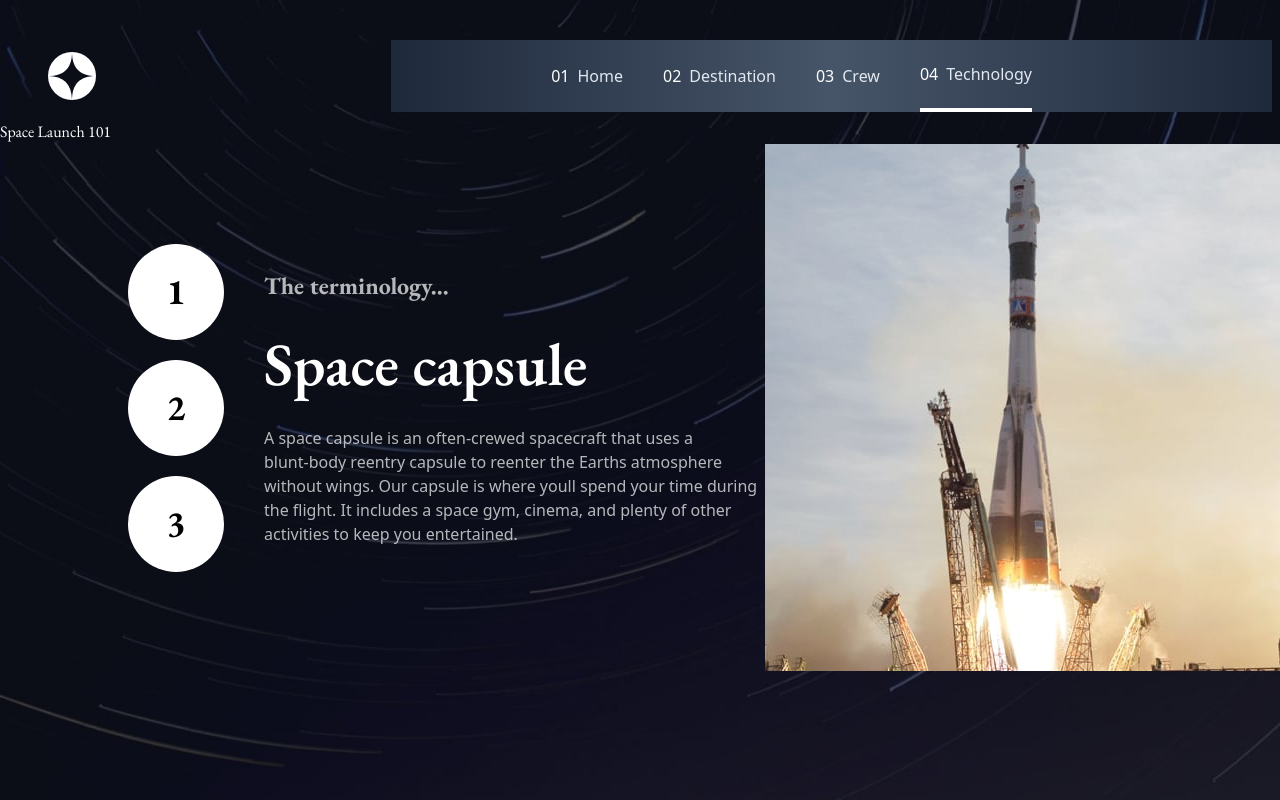
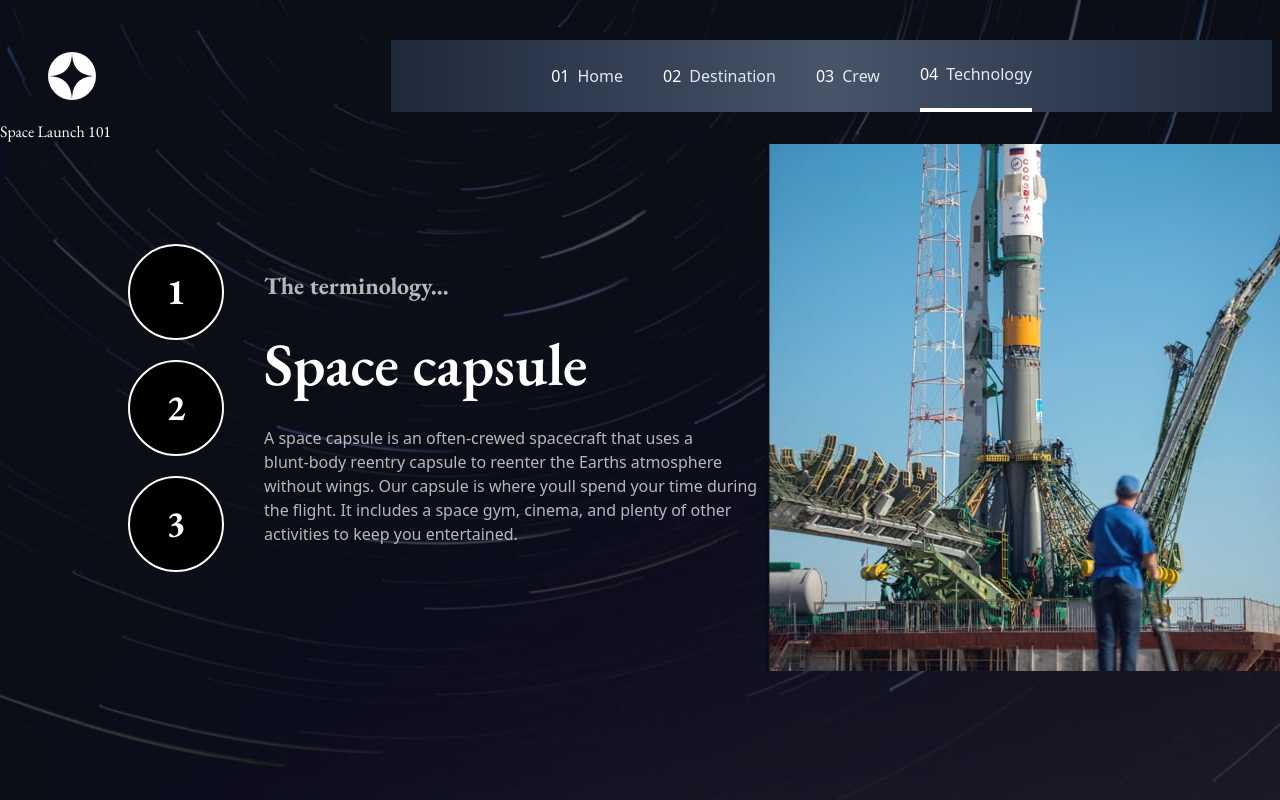
Before and after one commit to Torycd/spacetravel, a React app: page /Technology in a window 1280 px wide. Built offline with nearby package versions, Linux system fonts and the light colour scheme; the HTML template or start-up script is replaced by a standard one.

Commit message:
lets finish this

```diff
--- a/src/Pages/Technology.jsx
+++ b/src/Pages/Technology.jsx
@@ -1,4 +1,4 @@
-import Tech1 from "../assets/image-launch-vehicle-portrait.jpg";
+import { NavLink, Outlet } from "react-router-dom";
 
 const Technology = () => {
   return (
@@ -10,19 +10,43 @@ const Technology = () => {
         <div className="flex gap-10">
           {/* rounded item */}
           <div className="text-black font-Inte ml-32 my-auto flex flex-col gap-5 font-bold">
-            <div className="bg-white w-24 h-24 rounded-full flex">
+            <NavLink
+              to="/Technology/"
+              className={({ isActive }) =>
+                isActive
+                  ? "bg-white w-24 h-24 rounded-full flex"
+                  : "border-2 w-24 h-24 rounded-full flex border-white bg-black text-white"
+              }
+              end
+            >
               <span className="self-center mx-auto text-4xl">1</span>
-            </div>
-            <div className="bg-white w-24 h-24 rounded-full flex">
+            </NavLink>
+            <NavLink
+              to="/Technology/Capsule"
+              className={({ isActive }) =>
+                isActive
+                  ? "bg-white w-24 h-24 rounded-full flex"
+                  : "border-2 w-24 h-24 rounded-full flex border-white bg-black text-white"
+              }
+            >
               <span className="self-center mx-auto text-4xl">2</span>
-            </div>
-            <div className="bg-white w-24 h-24 rounded-full flex">
+            </NavLink>
+            <NavLink
+              to="/Technology/Vehicle"
+              className={({ isActive }) =>
+                isActive
+                  ? "bg-white w-24 h-24 rounded-full flex"
+                  : "border-2 w-24 h-24 rounded-full flex border-white bg-black text-white"
+              }
+            >
               <span className="self-center mx-auto text-4xl">3</span>
-            </div>
+            </NavLink>
           </div>
           {/* information */}
           <div className="my-auto flex flex-col gap-8 ">
-            <h1 className="text-2xl font-bold font-Inte opacity-70">The terminology...</h1>
+            <h1 className="text-2xl font-bold font-Inte opacity-70">
+              The terminology...
+            </h1>
             <h2 className="text-6xl font-semibold font-Inte">Space capsule</h2>
             <p className="right opacity-70">
               A space capsule is an often-crewed spacecraft that uses a<br />
@@ -36,7 +60,7 @@ const Technology = () => {
             </p>
           </div>
         </div>
-        <img src={Tech1} />
+        <Outlet />
       </div>
     </div>
   );
--- /dev/null
+++ b/src/components/Technology/Capsule.jsx
@@ -0,0 +1,9 @@
+import Tech1 from "../../assets/image-space-capsule-portrait.jpg";
+
+const Capsule = () => {
+  return (
+    <img src={Tech1} />
+  )
+}
+
+export default Capsule
--- /dev/null
+++ b/src/components/Technology/Space.jsx
@@ -0,0 +1,9 @@
+import Tech1 from "../../assets/image-spaceport-portrait.jpg";
+
+const Space = () => {
+  return (
+    <img src={Tech1} />
+  )
+}
+
+export default Space
--- /dev/null
+++ b/src/components/Technology/Vehicle.jsx
@@ -0,0 +1,9 @@
+import Tech1 from "../../assets/image-launch-vehicle-portrait.jpg";
+
+const Vehicle = () => {
+  return (
+    <img src={Tech1} />
+  )
+}
+
+export default Vehicle
```
Also changed, not shown: src/App.jsx (+12 -1 lines).
